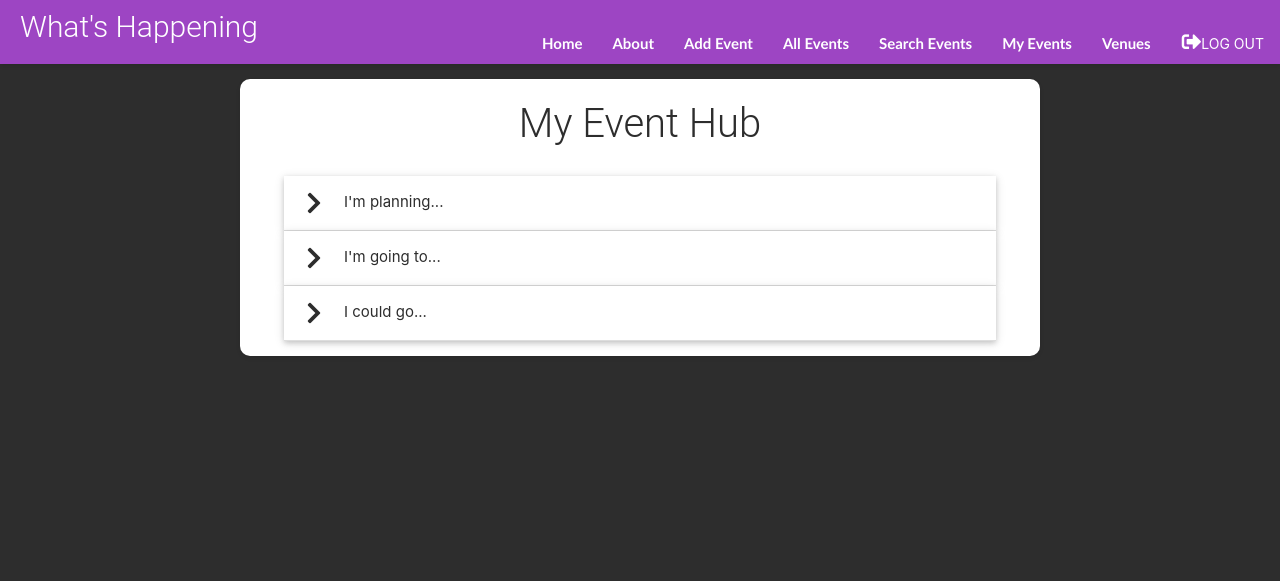
After one commit to Quantumcode9/whats-happening, a Django app: page /events/hub/ in a window 1280 px wide. The commit adds this page. Shown: the top 581 px of the page. Run offline with Django 5.2, Linux system fonts and the light colour scheme; the visitor is signed in with stand-in values (Sample User, id 1); data that the repository does not hold is empty; some libraries are stand-ins or nearby versions.

Commit message:
add my event hub page

```diff
--- a/whats_happening/main_app/static/css/styles.css
+++ b/whats_happening/main_app/static/css/styles.css
@@ -98,6 +98,7 @@
     overflow: hidden;
 
 }
+
 
 /* scroll container */
 
--- /dev/null
+++ b/whats_happening/main_app/templates/events/hub.html
@@ -0,0 +1,80 @@
+{% extends 'base.html' %}
+{% block content %}
+
+    <br>
+    <h1>My Event Hub</h1>
+    <br>
+    <ul class="collapsible popout" data-collapsible="popout">
+        <li>
+            <div class="collapsible-header"><i class="fas fa-chevron-right"></i>I'm planning...</div>
+            <div class="collapsible-body grey lighten-2">
+                {% for event in my_owned_events %}
+                    <a href="{% url 'detail' event.id %}">
+                        <div class="event-card">
+                            <div class="card-body">
+                                <h4 class="card-title">{{ event.name }}</h4>
+                                <p class="card-text">
+                                    Date: {{ event.date }} Time: {{ event.time }}
+                                    {% if event.end_time %}
+                                        - {{ event.end_time }}
+                                    {% endif %}
+                                </p>
+                                {% if event.image_url %}
+                                    <img class="card-img-top" src="{{ event.image_url }}" alt="{{ event.name }}">
+                                {% endif %}
+                                <!-- we can add more event details here -->
+                                <p class="card-text">Venue: {{ event.venue }}</p>
+                            </div>
+                        </div>
+                    </a>
+                {% empty %}
+                    <div class="card-panel red-text center-align">You have no upcoming events that you are planning yet</div>
+                {% endfor %}
+
+            </div>
+        </li>
+        <li>
+            <div class="collapsible-header"><i class="fas fa-chevron-right"></i>I'm going to...</div>
+            <div class="collapsible-body grey lighten-2">
+                {% for event in my_rsvp_events %}
+                    <a href="{% url 'detail' event.id %}">
+                        <div class="event-card">
+                            <div class="card-body">
+                                <h4 class="card-title">{{ event.name }}</h4>
+                                <p class="card-text">
+                                    Date: {{ event.date }} Time: {{ event.time }}
+                                    {% if event.end_time %}
+                                        - {{ event.end_time }}
+                                    {% endif %}
+                                </p>
+                                {% if event.image_url %}
+                                    <img class="card-img-top" src="{{ event.image_url }}" alt="{{ event.name }}">
+                                {% endif %}
+                                <!-- we can add more event details here -->
+                                <p class="card-text">Venue: {{ event.venue }}</p>
+                                {% if event.owner == user %}
+                                    <p class="grey-text smaller-text"><i class="fas fa-key"></i> I own this event!</p>
+                                {% endif %}
+                            </div>
+                        </div>
+                    </a>
+                {% empty %}
+                    <div class="card-panel red-text center-align">You have no upcoming events that you are going to yet</div>
+                {% endfor %}
+            </div>
+        </li>
+        <li>
+            <div class="collapsible-header"><i class="fas fa-chevron-right"></i>I could go...</div>
+            <div class="collapsible-body">
+                cards here???
+            </div>
+        </li>
+    </ul>
+
+    <script>
+        document.addEventListener('DOMContentLoaded', function() {
+            const elems = document.querySelectorAll('.collapsible');
+            const instances = M.Collapsible.init(elems, {});
+        });
+    </script>
+{% endblock %}
--- a/whats_happening/main_app/urls.py
+++ b/whats_happening/main_app/urls.py
@@ -12,6 +12,7 @@ urlpatterns = [
 
     path('events/<int:event_id>/', views.event_detail_model, name='detail'),
     path('events/', views.EventList.as_view(), name='index'),
+    path('events/hub/', views.event_hub, name="hub"),
     path('events/mine/', views.MyEventList.as_view(), name='myindex'),
     path('events/mine/include_past', views.MyWithPastEventList.as_view(), name='myindex_withpast'),
     path('events/myowned/', views.MyOwnedEventList.as_view(), name='myownedindex'),
--- a/whats_happening/main_app/views.py
+++ b/whats_happening/main_app/views.py
@@ -355,3 +355,9 @@ def add_event_photo(request, event_id):
             print(e)
 
     return redirect('detail', event_id=event_id)
+
+
+def event_hub(request):
+    my_owned_events = Event.objects.filter(owner=request.user, date__gte=datetime.date.today())
+    my_rsvp_events = Event.objects.filter(reservations__attendee=request.user, date__gte=datetime.date.today())
+    return render(request, 'events/hub.html', { 'my_owned_events': my_owned_events, 'my_rsvp_events': my_rsvp_events })
```
